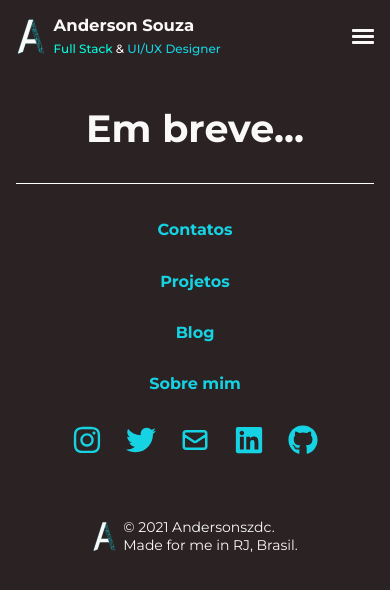
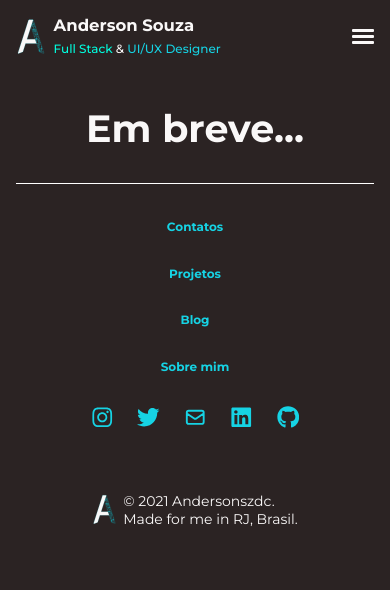
Before and after one commit to andersonszdc/My-site, a Next.js app: page /blog in a window 390 px wide. Shown: the top 590 px of the page. Built offline with nearby package versions, Linux system fonts and the light colour scheme; no server answers.

Commit message:
responsive footer

```diff
--- a/src/sections/footer/styles.ts
+++ b/src/sections/footer/styles.ts
@@ -42,7 +42,7 @@ export const Wrapper = styled.footer`
   }
 
   .icon {
-    font-size: 3rem;
+    font-size: calc(3rem * var(--text-multiplier));
     cursor: pointer;
     transition: 0.2s ease-out;
     color: ${(props) => props.theme.colors.blue};
@@ -68,6 +68,10 @@ export const Wrapper = styled.footer`
     width: 2.5rem;
   }
 
+  @media (max-width: 400px) {
+    --text-multiplier: 0.75;
+  }
+
   @media (max-width: 560px) {
     .footer__abas {
       flex-direction: column;
```
